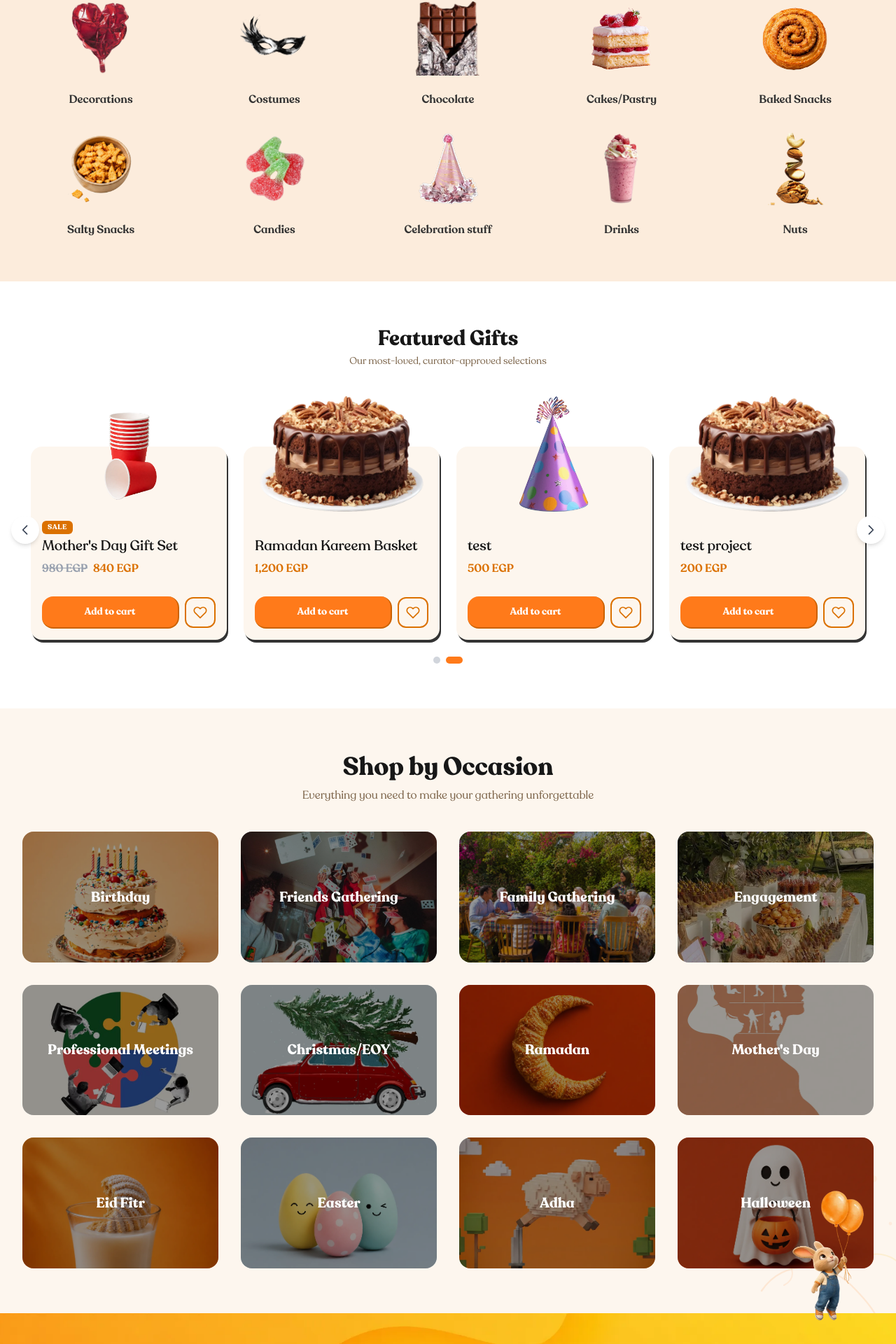
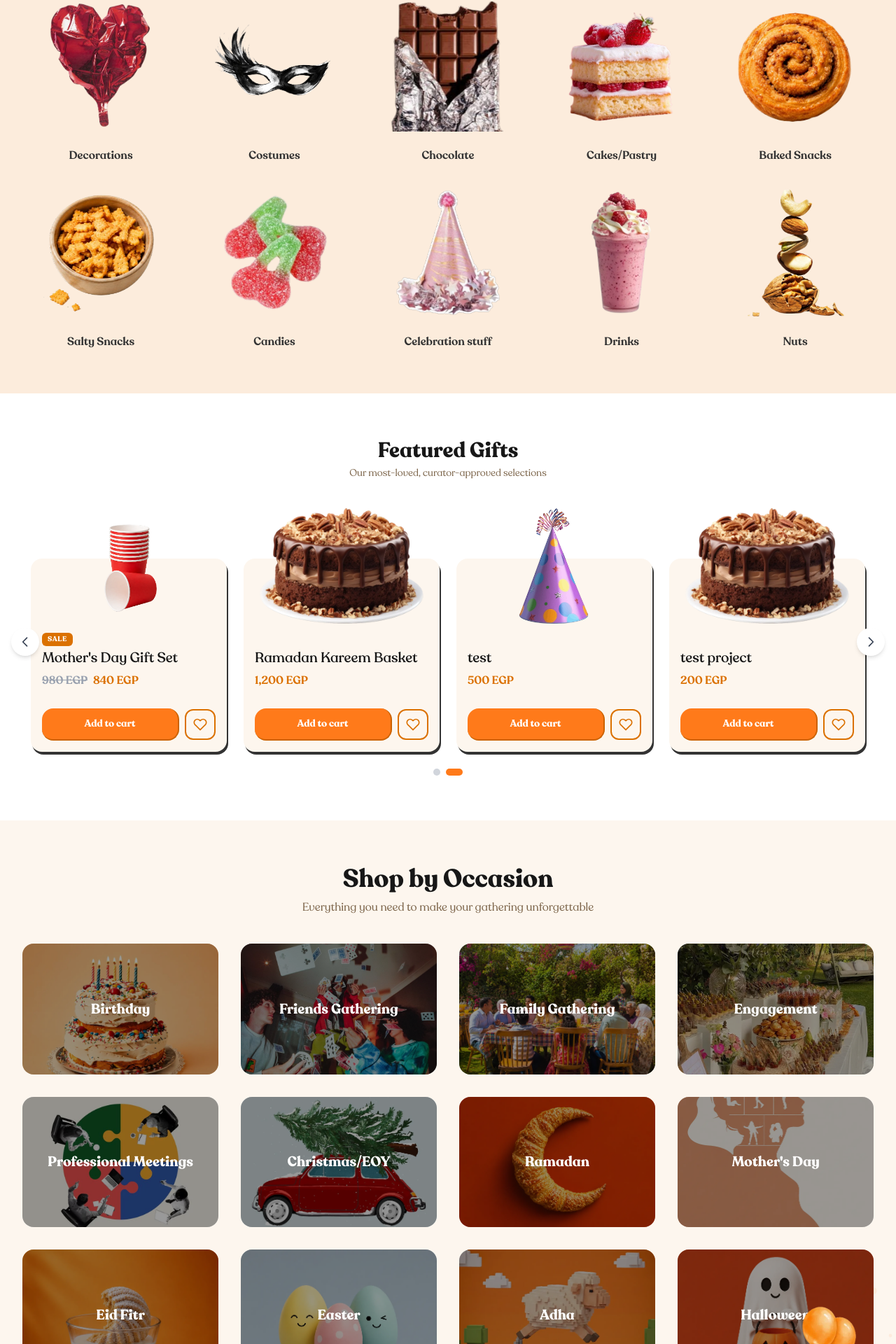
Before and after one commit to Word-of-Mouth-Marketing-agency/gather, a Next.js app: page / in a window 1280 px wide. Shown: the part 987-2907 px from the top of the page at 70% size. Built offline with nearby package versions, Linux system fonts and the light colour scheme.

Commit message:
style: enlarge category images and floating rabbit

```diff
--- a/src/components/CategoryCard.tsx
+++ b/src/components/CategoryCard.tsx
@@ -13,7 +13,7 @@ export default function CategoryCard({ category }: Props) {
 
   return (
     <Link href={href} className="group flex flex-col items-center gap-3">
-      <div className="w-full max-w-[130px] aspect-square rounded-2xl flex items-center justify-center p-3 overflow-hidden">
+      <div className="w-full max-w-[150px] sm:max-w-[180px] lg:max-w-[210px] aspect-square rounded-2xl flex items-center justify-center p-3 overflow-hidden">
         <img
           src={category.image}
           alt={category.name}
--- a/src/components/sections/OffersBundlesSection.tsx
+++ b/src/components/sections/OffersBundlesSection.tsx
@@ -50,7 +50,7 @@ export default function OffersBundlesSection({ title, subtitle }: OffersGridSect
       style={{ backgroundImage: "url('/assets/gather/offers-bg.webp')" }}
     >
       <div
-        className="absolute top-0 right-0 w-36 h-36 sm:w-48 sm:h-48 pointer-events-none select-none z-40"
+        className="absolute top-0 right-0 w-36 h-36 sm:w-48 sm:h-48 lg:w-60 lg:h-60 pointer-events-none select-none z-40"
         style={{ transform: `translateY(${translateY}px)` }}
       >
         <img
```
